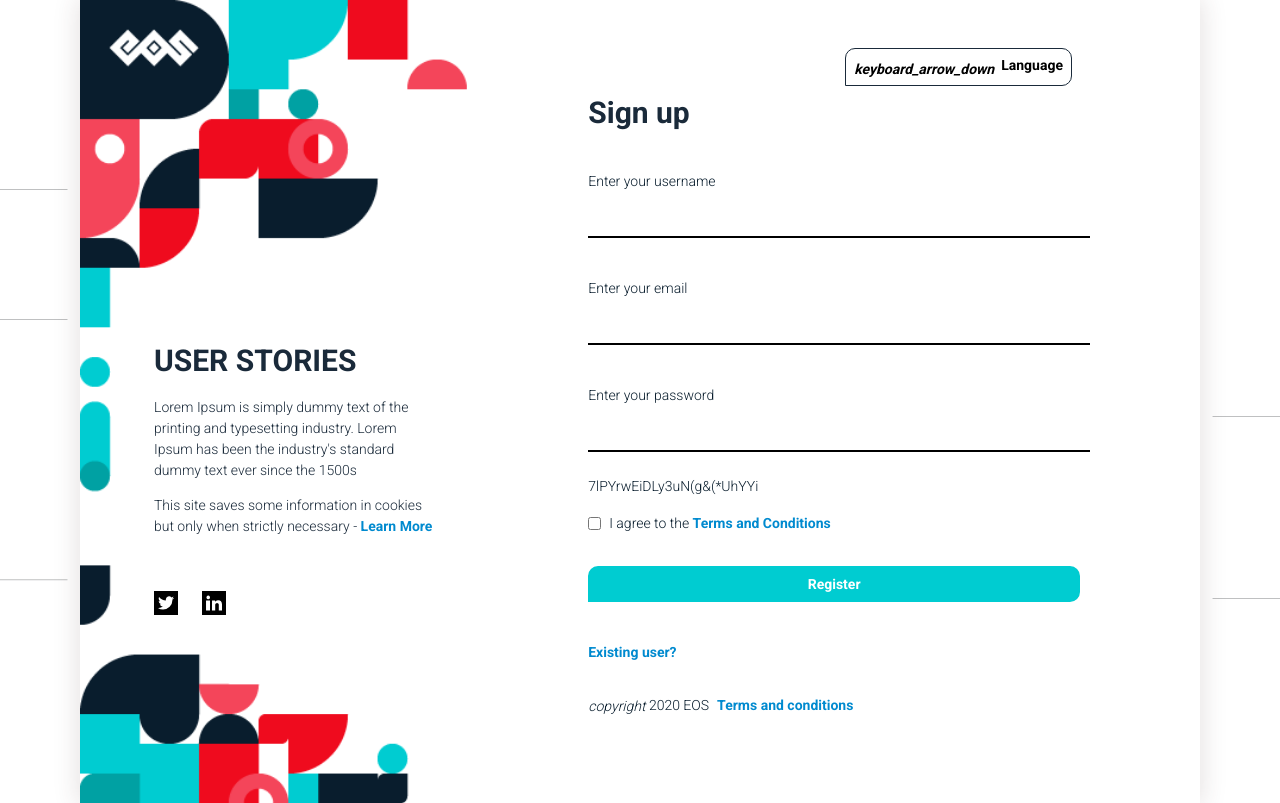
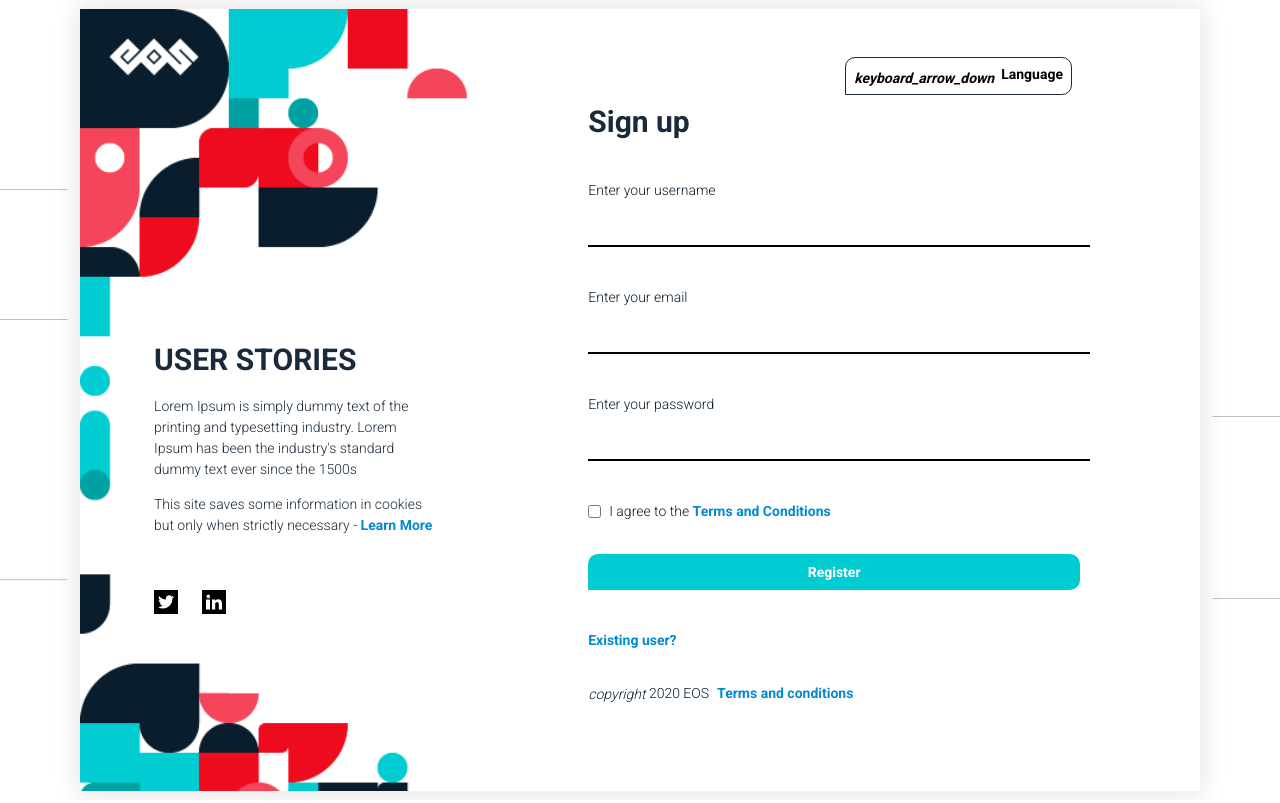
Before and after one commit to EOS-uiux-Solutions/user-story, a React (Create React App) app: page /register in a window 1280 px wide. Built offline with nearby package versions, Linux system fonts and the light colour scheme; no server answers; some icons are missing.

Commit message:
Removed extra content

```diff
--- a/src/pages/Register.js
+++ b/src/pages/Register.js
@@ -90,7 +90,6 @@ export const Register = () => {
                 <FormError message={errors.password.message} />
               )}
             </div>
-            7lPYrwEiDLy3uN(g&(*UhYYi
             <div className='form-element'>
               <div className='flex flex-row flex-align-center '>
                 <input
```
